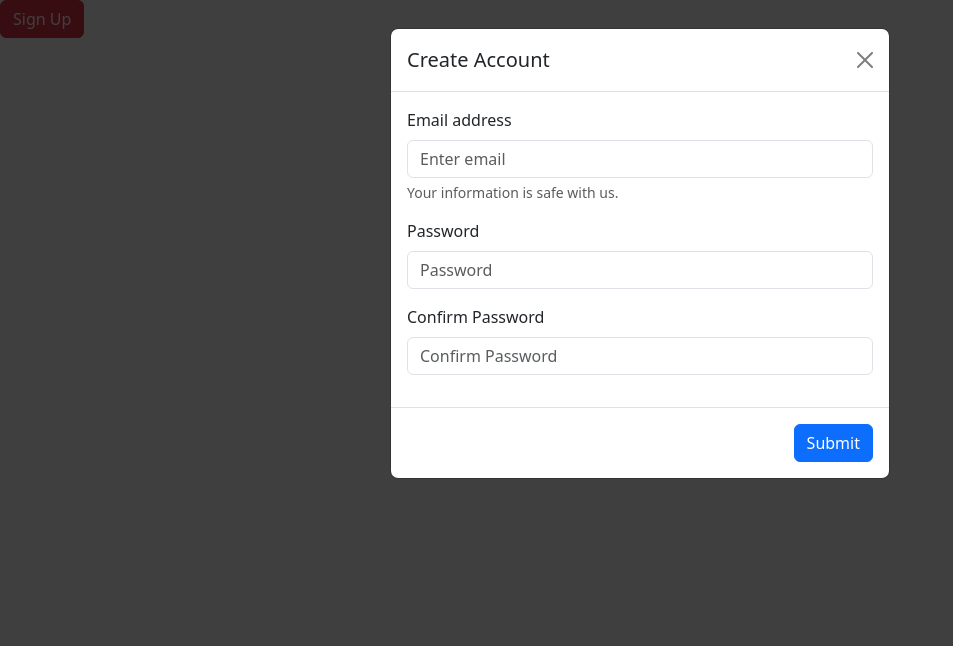
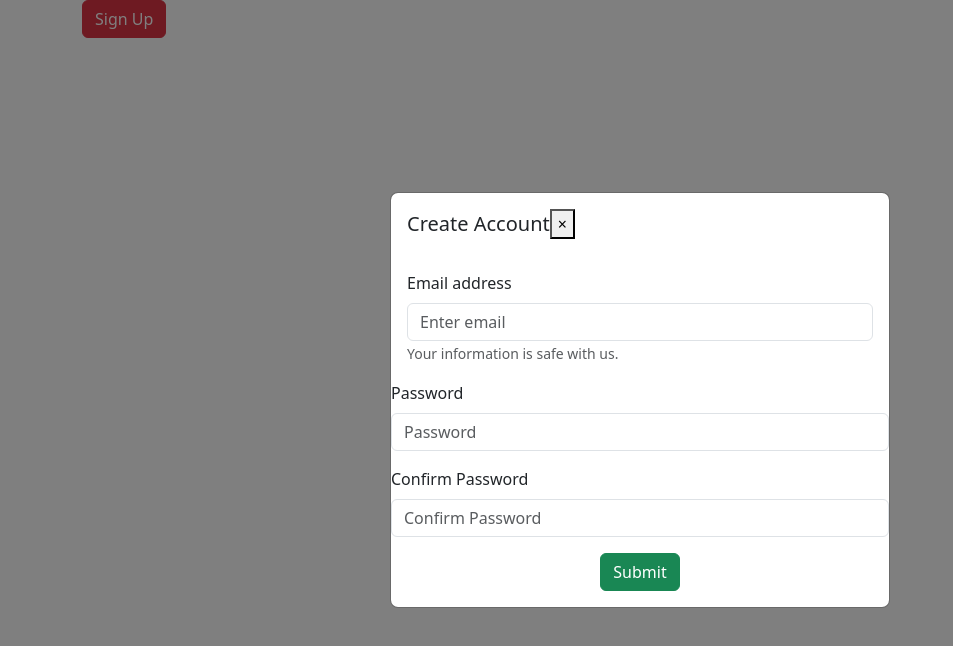
Before and after one commit to acciojob/bootstrap-signup-modal-eshakar, a website: page main.html in a window 1280 px wide. Both pictures are taken after a click on the button "Sign Up". Shown: the whole page, without its empty margins (0-953 px from the left). Drawn offline with nearby package versions, Linux system fonts and the light colour scheme.

Commit message:
created a submission

```diff
--- a/main.html
+++ b/main.html
@@ -4,49 +4,53 @@
 		<meta charset="UTF-8">
 		<meta name="viewport" content="width=device-width, initial-scale=1.0">
 		<link href="https://cdn.jsdelivr.net/npm/bootstrap@5.3.3/dist/css/bootstrap.min.css" rel="stylesheet" integrity="sha384-QWTKZyjpPEjISv5WaRU9OFeRpok6YctnYmDr5pNlyT2bRjXh0JMhjY6hW+ALEwIH" crossorigin="anonymous">
+
 </head>
 	<body>
 		<!-- Button trigger modal -->
-<button type="button" class="btn btn-danger" data-bs-toggle="modal" data-bs-target="#signupModal">
+		<div class="container">
+<button type="button" class="btn btn-danger" data-bs-toggle="modal" data-bs-target="#form">
   Sign Up
 </button>
+			</div>
 
 <!-- Modal -->
-<div class="modal fade" id="signupModal" tabindex="-1" aria-labelledby="signupModalLabel" aria-hidden="true">
-  <div class="modal-dialog">
+<div class="modal fade" id="form" tabindex="-1" role="dialog" aria-labelledby="exampleModalLabel" aria-hidden="true">
+  <div class="modal-dialog modal-dialog-centered" role="document">
     <div class="modal-content">
-      <div class="modal-header">
-        <h5 class="modal-title fs-7" id="signupModalLabel">Create Account</h5>
-        <button type="button" class="btn-close close" data-bs-dismiss="modal" aria-label="Close"></button>
+      <div class="modal-header border-bottom-0">
+        <h5 class="modal-title" id="exampleModalLabel">Create Account</h5>
+        <button type="button" class="close" data-dismiss="modal" aria-label="Close"><span aria-hidden="true">&times;</span></button>
       </div>
+		<form>
       <div class="modal-body">
-		  <form>
-			  <div class="mb-3">
+
+			  <div class="form-group">
         <label for="email" class="form-label">Email address</label>
-		  <input class="form-control" type="email" id="email" placeholder="Enter email">
-		  <div id="emailHelp" class="form-text">
-			 Your information is safe with us.
+		  <input class="form-control" type="email" id="email" aria-describedby="emailHelp" placeholder="Enter email">
+		  <small id="emailHelp" class="form-text text-muted">Your information is safe with us.</small>
 		</div>
 			  </div>
-			  <div class="mb-3">
+			  <div class="form-group mb-3">
 		   <label for="password" class="form-label">Password</label>
 		  <input class="form-control" type="password" id="password" placeholder="Password">
 			  </div>
-				  <div class="mb-3">
+				  <div class="form-group">
 		   <label for="confirmPassword" class="form-label">Confirm Password</label>
 		  <input class="form-control" type="password" id="confirmPassword" placeholder="Confirm Password">
       </div>
+			<div class="modal-footer border-top-0 d-flex justify-content-center">
+						<button type="submit" class="btn btn-success">Submit</button>
+					</div>
+	</div>
 			  </form>
-		  </div>
-      <div class="modal-footer">
-        <button type="submit" class="btn btn-primary">Submit</button>
-      </div>
+
     </div>
   </div>
 </div>
+		<script type="text/javascript" src="./script.js"></script>
 		<script src="https://cdn.jsdelivr.net/npm/@popperjs/core@2.11.8/dist/umd/popper.min.js" integrity="sha384-I7E8VVD/ismYTF4hNIPjVp/Zjvgyol6VFvRkX/vR+Vc4jQkC+hVqc2pM8ODewa9r" crossorigin="anonymous"></script>
 <script src="https://cdn.jsdelivr.net/npm/bootstrap@5.3.3/dist/js/bootstrap.min.js" integrity="sha384-0pUGZvbkm6XF6gxjEnlmuGrJXVbNuzT9qBBavbLwCsOGabYfZo0T0to5eqruptLy" crossorigin="anonymous"></script>
-	<script src="https://cdn.jsdelivr.net/npm/bootstrap@5.3.3/dist/js/bootstrap.bundle.min.js" integrity="sha384-YvpcrYf0tY3lHB60NNkmXc5s9fDVZLESaAA55NDzOxhy9GkcIdslK1eN7N6jIeHz" crossorigin="anonymous"></script>
 	</body>
 
 </html>
```
